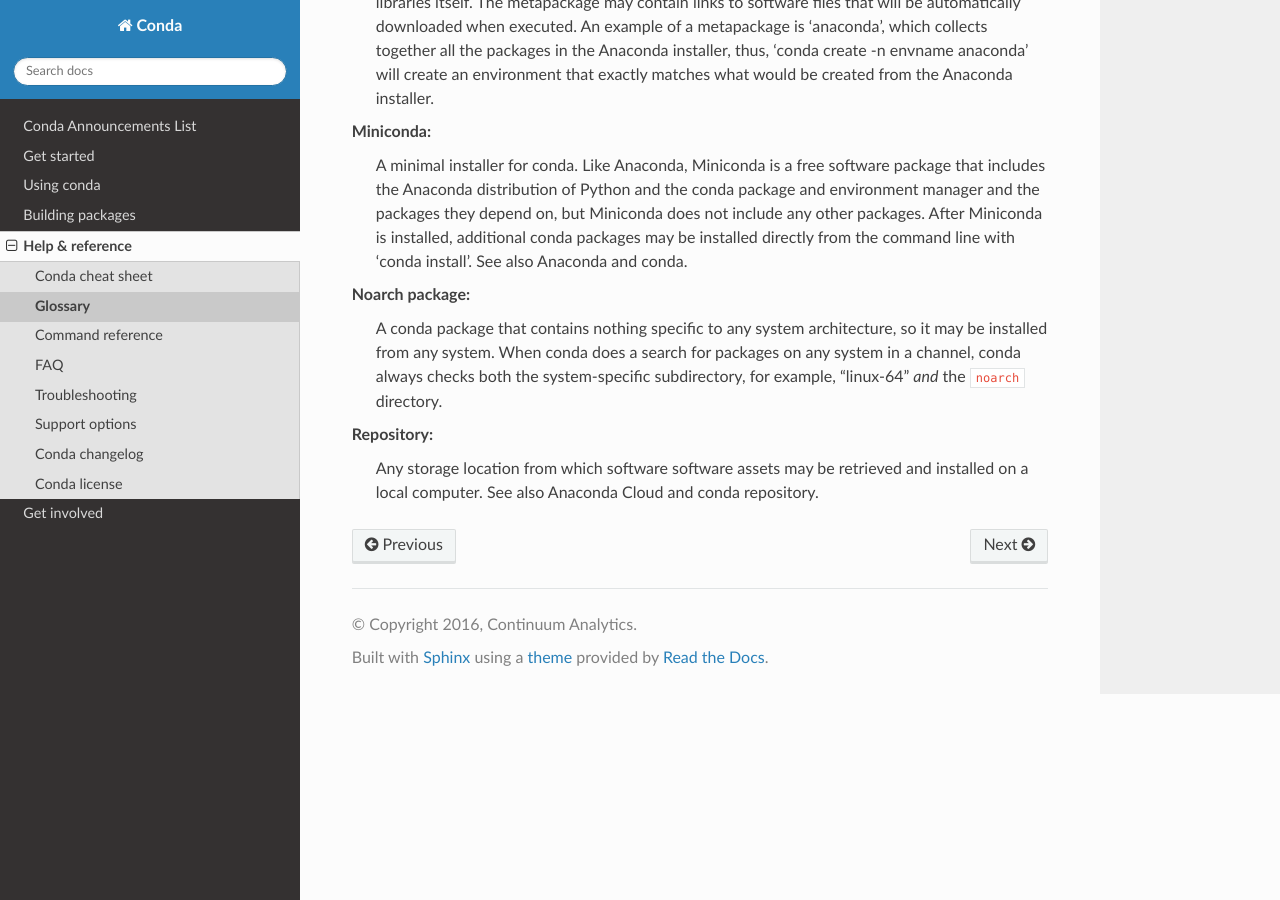
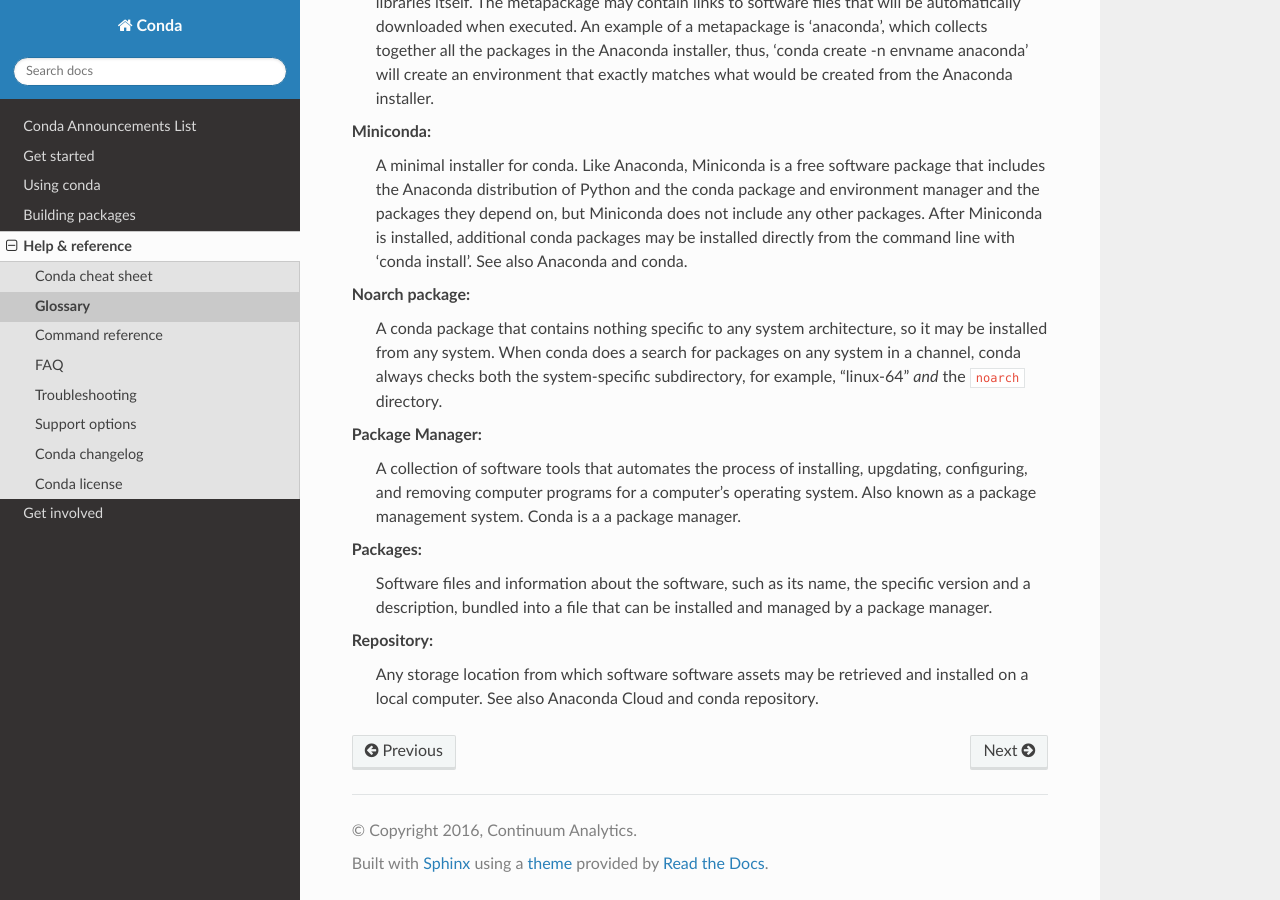
Before and after one commit to conda/conda-docs, a Sphinx documentation site: the page built from docs/source/glossary.rst, in a window 1280 px wide and 900 px high, scrolled down 1878 px. Built offline with Sphinx 7.4.7 and the Read the Docs theme 2.0.0, drawn with Linux system fonts in a browser that asks for light colours.

Commit message:
Add definitions
Add defs for package manager and packages.

```diff
--- a/docs/source/glossary.rst
+++ b/docs/source/glossary.rst
@@ -43,5 +43,11 @@
 Noarch package:
   A conda package that contains nothing specific to any system architecture, so it may be installed from any system. When conda does a search for packages on any system in a channel, conda always checks both the system-specific subdirectory, for example, "linux-64" *and* the ``noarch`` directory.
 
+Package Manager:
+  A collection of software tools that automates the process of installing, upgdating, configuring, and removing computer programs for a computer's operating system. Also known as a package management system. Conda is a a package manager.
+
+Packages:
+  Software files and information about the software, such as its name, the specific version and a description, bundled into a file that can be installed and managed by a package manager.
+
 Repository:
   Any storage location from which software software assets may be retrieved and installed on a local computer. See also Anaconda Cloud and conda repository.
```
